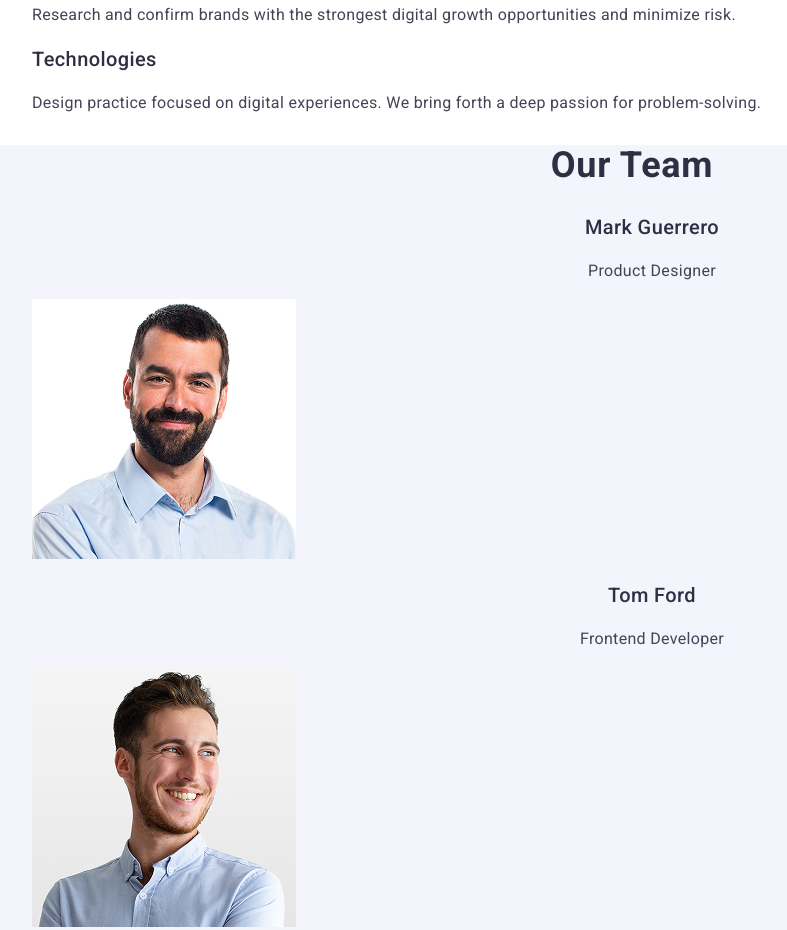
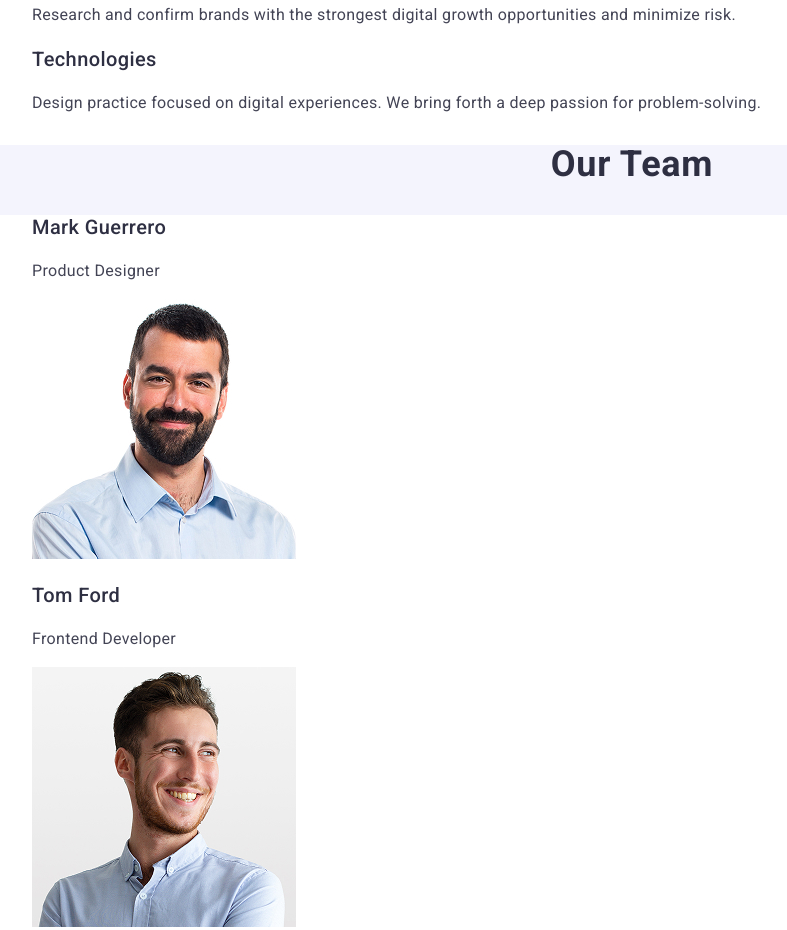
Before and after one commit to AndrejPugach/goit-markup-hw-02, a plain HTML site: page index.html in a window 1280 px wide. Shown: the part 674-1604 px from the top of the page, without its empty margins (8-795 px from the left). Drawn offline with nearby package versions, Linux system fonts and the light colour scheme.

Commit message:
changes1

```diff
--- a/css/styles.css
+++ b/css/styles.css
@@ -61,6 +61,7 @@ a {
     font-size: 56px;
     line-height: 1.07;
     letter-spacing: 0.02em;
+    text-align: center;
     color: #fff;
 }
 .main-button {
@@ -71,24 +72,29 @@ a {
     box-shadow: 0 4px 4px 0 rgba(0, 0, 0, 0.15);
     background: #4d5ae5;
 }
+.main-button:hover,
 .main-button:hover {
     background: #404bbf;
+    cursor: pointer;
 }
-.main-button-text {
+.main-button .main-button-text {
+    font-family: "Roboto", sans-serif;
     font-weight: 500;
     font-size: 16px;
     line-height: 1.5;
     letter-spacing: 0.04em;
     color: #fff;
 }
-.advantages-title {
+.advantages-title,
+.team-tile-list {
     font-weight: 500;
     font-size: 20px;
     line-height: 1.2;
     letter-spacing: 0.02em;
     color: #2e2f42;
 }
-.advantages-text {
+.advantages-text,
+.specialty {
     font-weight: 400;
     font-size: 16px;
     line-height: 1.5;
@@ -98,29 +104,17 @@ a {
 .team-section {
     background: #f4f4fd;
 }
+.team-list {
+    background-color: #ffffff;
+}
 .team-title {
     font-weight: 700;
     font-size: 36px;
-    line-height: 1.11111;
+    line-height: 1.11;
     letter-spacing: 0.02em;
     text-align: center;
     color: #2e2f42;
-}
-.ns {
-    font-weight: 500;
-    font-size: 20px;
-    line-height: 1.2;
-    letter-spacing: 0.02em;
-    text-align: center;
-    color: #2e2f42;
-}
-.specialty {
-    font-weight: 400;
-    font-size: 16px;
-    line-height: 1.5;
-    letter-spacing: 0.02em;
-    text-align: center;
-    color: #434455;
+    text-transform: capitalize;
 }
 .portfolio-title {
     font-weight: 700;
--- a/index.html
+++ b/index.html
@@ -61,22 +61,22 @@
             <h2 class="team-title">Our Team</h2>
             <ul class="team-list">
                 <li class="team-item">
-                    <h3 class="ns">Mark Guerrero</h3>
+                    <h3 class="team-tile-list">Mark Guerrero</h3>
                     <p class="specialty">Product Designer</p>
                     <img src="./images/manwithleptop.jpg"  alt="man with leptop" width="264">
                 </li>
                 <li class="team-item">
-                    <h3 class="ns">Tom Ford</h3>
+                    <h3 class="team-tile-list">Tom Ford</h3>
                     <p class="specialty">Frontend Developer</p>
                     <img src="./images/smiledmen.jpg" alt="smiled men" width="264">
                 </li>
                 <li class="team-item">
-                    <h3 class="ns">Camila Garcia</h3>
+                    <h3 class="team-tile-list">Camila Garcia</h3>
                     <p class="specialty">Marketing</p>
                     <img src="./images/youngwomen.jpg" alt="young women" width="264">
                 </li>
                 <li class="team-item">
-                    <h3 class="ns">Daniel Wilson</h3>
+                    <h3 class="team-tile-list">Daniel Wilson</h3>
                     <p class="specialty">UI Designer</p>
                     <img src="./images/hendsomegay.jpg" alt="hendsome gay" width="264">
                 </li>
```
